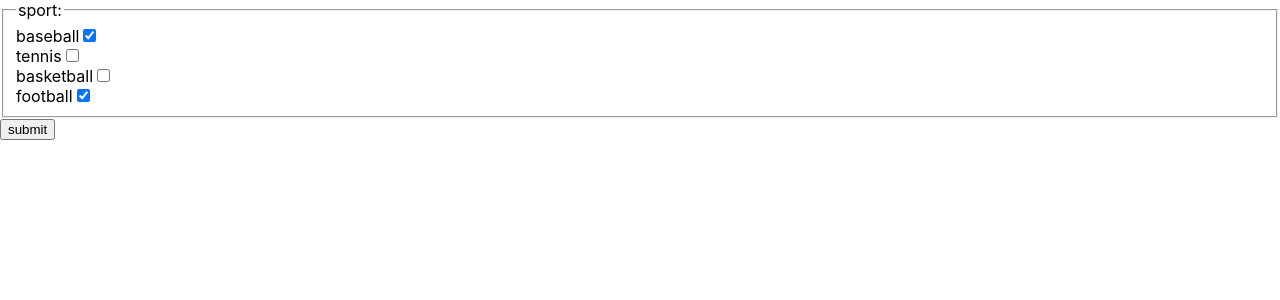
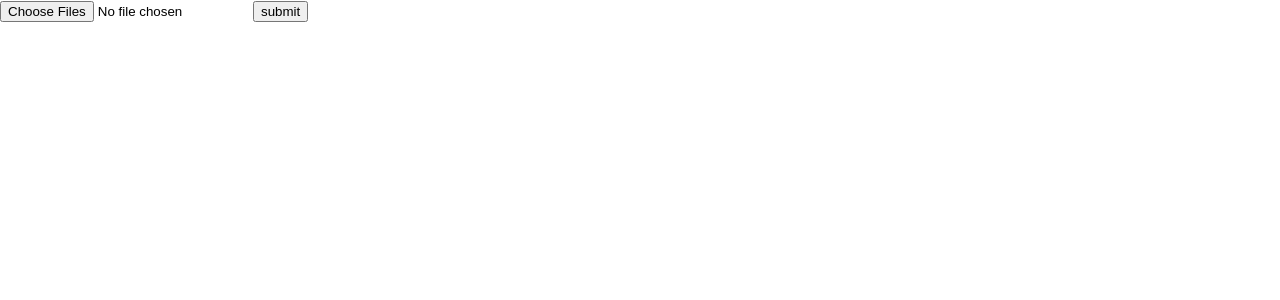
Before and after one commit to Y0hri12/react-intro, a React (Create React App) app: page / in a window 1280 px wide. Shown: the top 300 px of the page. Built offline with nearby package versions, Linux system fonts and the light colour scheme.

Commit message:
add: ファイル入力ボックスの追加 #11

```diff
--- /dev/null
+++ b/src/components/FormFile.tsx
@@ -0,0 +1,28 @@
+import { useRef } from 'react';
+
+export default function FormFile() {
+  // ファイル入力ボックスへの参照
+  const file = useRef<HTMLInputElement>(null);
+
+  // 送信ボタンクリック時にファイル情報をログに出
+  function show() {
+    if (file.current && file.current.files) {
+      const fs: File[] = Array.from(file.current.files);
+      // 取得したファイル群を順に走査
+      for (const f of fs) {
+        console.log(`file: ${f.name}`);
+        console.log(`type: ${f.type}`);
+        console.log(`size: ${Math.trunc(f.size / 1024)}KB`);
+      }
+    }
+  }
+
+  return (
+    <form>
+      <input id="file" type="file" ref={file} multiple />
+      <button type="button" onClick={show}>
+        submit
+      </button>
+    </form>
+  );
+}
--- a/src/index.tsx
+++ b/src/index.tsx
@@ -3,7 +3,7 @@ import ReactDOM from 'react-dom/client';
 import './index.css';
 // import App from './App';
 import reportWebVitals from './reportWebVitals';
-import StateParent from './components/StateParent';
+// import StateParent from './components/StateParent';
 // import EventPoint from './components/EventPoint';
 // import StateForm from './components/StateForm';
 // import StateFormUC from './components/StateFormUC';
@@ -12,14 +12,15 @@ import StateParent from './components/StateParent';
 // import FormList from './components/FormList';
 // import FormRadio from './components/FormRadio';
 // import FormCheck from './components/FormCheck';
-import FormCheckMulti from './components/FormCheckMulti';
+// import FormCheckMulti from './components/FormCheckMulti';
+import FormFile from './components/FormFile';
 
 const root = ReactDOM.createRoot(
   document.getElementById('root') as HTMLElement
 );
 root.render(
   <React.StrictMode>
-    <FormCheckMulti />
+    <FormFile />
   </React.StrictMode>
 );
 
```
